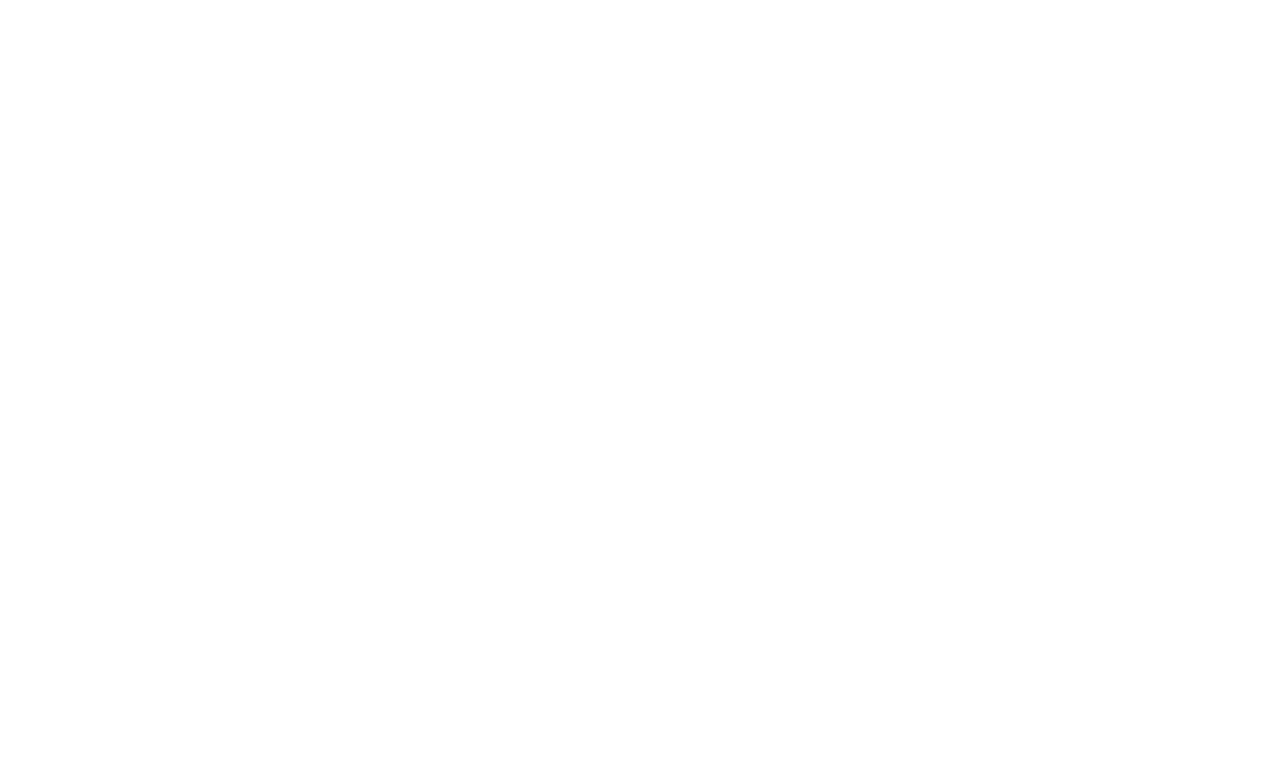
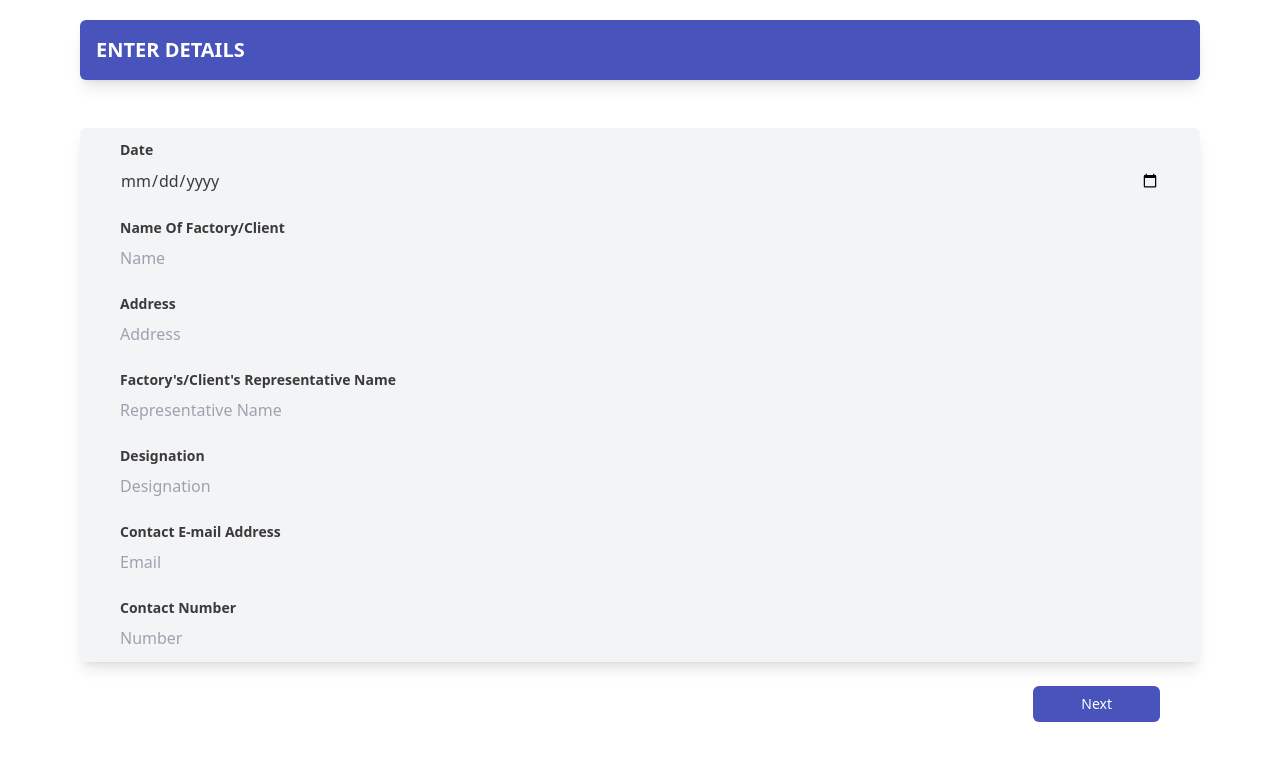
Before and after one commit to Raamishshah010/web_task, a React (Vite) app: page /form in a window 1280 px wide. Before the commit this address had no page. Shown: the top 760 px of the page. Built offline with nearby package versions, Linux system fonts and the light colour scheme.

Commit message:
Working on Form Inputs

```diff
--- a/src/App.jsx
+++ b/src/App.jsx
@@ -5,6 +5,7 @@
 import Login from "./Pages/Auth/Login";
 import Register from "./Pages/Auth/Register";
 import Home from "./Pages/Home/Home";
+import FormMain from "./Pages/Auth/Form";
 
 function App() {
   return (
@@ -14,6 +15,7 @@
           <Route path="/" element={<Login/>}></Route>
           <Route path="/register" element={<Register/>}></Route>
           <Route path="/home" element={<Home/>}></Route>
+          <Route path="/form" element={<FormMain/>}></Route>
           <Route path="/add-details" element={<AddDetails/>}></Route>
         </Routes>
       </Router>
--- /dev/null
+++ b/src/Pages/Auth/Form.jsx
@@ -0,0 +1,188 @@
+import React, { useState } from "react";
+import Home from "../Home/Home";
+
+const StepperForm = () => {
+  const [componentCounter, setComponentCounter] = useState(0);
+
+  const renderStepContent = () => {
+    switch (componentCounter) {
+      case 0:
+        return (
+          <div className="mt-12 shadow-lg bg-gray-100 rounded-md ">
+
+        <div className="w-full  px-10 py-3 flex flex-col gap-2 text-paragpraph">
+          <span className="text-sm font-semibold">Date</span>
+          <input type="date" placeholder="Date" className="bg-transparent outline-none" />
+        </div>
+
+        <div className="w-full  px-10 py-3 flex flex-col gap-2 text-paragpraph">
+          <span className="text-sm font-semibold">Name Of Factory/Client</span>
+          <input type="text" placeholder="Name" className="bg-transparent outline-none" />
+        </div>
+
+        <div className="w-full  px-10 py-3 flex flex-col gap-2 text-paragpraph">
+          <span className="text-sm font-semibold">Address</span>
+          <input type="text" placeholder="Address" className="bg-transparent outline-none" />
+        </div>
+
+        <div className="w-full  px-10 py-3 flex flex-col gap-2 text-paragpraph">
+          <span className="text-sm font-semibold">Factory's/Client's Representative Name</span>
+          <input type="text" placeholder="Representative Name" className="bg-transparent outline-none" />
+        </div>
+
+        <div className="w-full  px-10 py-3 flex flex-col gap-2 text-paragpraph">
+          <span className="text-sm font-semibold">Designation</span>
+          <input type="text" placeholder="Designation" className="bg-transparent outline-none" />
+        </div>
+
+        <div className="w-full  px-10 py-3 flex flex-col gap-2 text-paragpraph">
+          <span className="text-sm font-semibold">Contact E-mail Address</span>
+          <input type="text" placeholder="Email" className="bg-transparent outline-none" />
+        </div>
+
+
+        <div className="w-full  px-10 py-3 flex flex-col gap-2 text-paragpraph">
+          <span className="text-sm font-semibold">Contact Number</span>
+          <input type="number" placeholder="Number" className="bg-transparent outline-none" />
+        </div>
+
+
+        <div className="px-10 py-6 float-end">
+          <button className="bg-theme text-white text-sm px-12 py-2 rounded-md" onClick={() => setComponentCounter(1)}>Next</button>
+        </div>
+
+      </div>
+        );
+      case 1:
+        return (
+          <div className="mt-12 shadow-lg bg-gray-100 rounded-md">
+            <h1 className="text-xl font-semibold px-10 py-5">
+              Step 2: Client/Factory Details
+            </h1>
+
+
+
+            <div className="w-full px-10 py-3 flex flex-col gap-2 text-paragpraph">
+              <span className="text-sm font-semibold">No. Of Employees(Males/Females)</span>
+
+              <div className="flex gap-5 flex-wrap">
+                <div>
+                <input
+                type="number"
+                placeholder="Male"
+                className="bg-transparent outline-none"
+              />
+                </div>
+                <div>
+                <input
+                type="number"
+                placeholder="Female"
+                className="bg-transparent outline-none"
+              />
+                </div>
+              </div>
+
+            </div>
+
+
+            <div className="w-full px-10 py-3 flex flex-col gap-2 text-paragpraph">
+              <span className="text-sm font-semibold">No. Of Shifts</span>
+              <input
+                type="number"
+                placeholder="Enter The Numbers"
+                className="bg-transparent outline-none"
+              />
+            </div>
+
+
+            <div className="w-full px-10 py-3 flex flex-col gap-2 text-paragpraph">
+              <span className="text-sm font-semibold">Area Of The Factory(sqm/sqf)</span>
+              <input
+                type="number"
+                placeholder="Enter The Numbers"
+                className="bg-transparent outline-none"
+              />
+            </div>
+
+            <div className="w-full px-10 py-3 flex flex-col gap-2 text-paragpraph">
+              <span className="text-sm font-semibold">Production Capacity</span>
+              <input
+                type="text"
+                placeholder="Units"
+                className="bg-transparent outline-none"
+              />
+            </div>
+
+            <div className="w-full px-10 py-3 flex flex-col gap-2 text-paragpraph">
+              <span className="text-sm font-semibold">Major Production Processess</span>
+              <input
+                type="text"
+                placeholder="Production Process"
+                className="bg-transparent outline-none"
+              />
+            </div>
+
+            <div className="px-10 py-6 flex justify-between">
+              <button
+                className="bg-gray-500 text-white text-sm px-12 py-2 rounded-md"
+                onClick={() => setComponentCounter(0)} // Go back to the previous step
+              >
+                Back
+              </button>
+              <button
+                className="bg-theme text-white text-sm px-12 py-2 rounded-md"
+                onClick={() => setComponentCounter(2)} // Go to the next step
+              >
+                Next
+              </button>
+            </div>
+          </div>
+        );
+      case 2:
+        return (
+          <div className="mt-12 shadow-lg bg-gray-100 rounded-md">
+            <h1 className="text-xl font-semibold px-10 py-5">Step 3: Confirm Details</h1>
+            <p className="px-10">Review all your information before submitting.</p>
+            <div className="px-10 py-6 flex justify-between">
+              <button
+                className="bg-gray-500 text-white text-sm px-12 py-2 rounded-md"
+                onClick={() => setComponentCounter(1)} // Go back to the previous step
+              >
+                Back
+              </button>
+              <button
+                className="bg-green-500 text-white text-sm px-12 py-2 rounded-md"
+                onClick={() => alert("Form Submitted")} // Final action
+              >
+                Submit
+              </button>
+            </div>
+          </div>
+        );
+      default:
+        return <h1>Unknown Step</h1>;
+    }
+  };
+
+  return (
+    <>
+      <div className="px-20 py-5 max-md:px-5">
+        <div>
+          <div className="bg-theme text-xl font-semibold text-white p-4 uppercase rounded-md shadow-lg">
+            <h1>Enter Details</h1>
+          </div>
+
+          {/* Render content based on the current step */}
+          {renderStepContent()}
+        </div>
+      </div>
+    </>
+  );
+};
+
+const FormMain = () => {
+  const [companyDetails, setCompanyDetails] = useState([]);
+  return <>{companyDetails.length <= 0 ? <StepperForm /> : <Home />}</>;
+};
+
+export default FormMain;
--- a/src/Pages/Auth/Login.jsx
+++ b/src/Pages/Auth/Login.jsx
@@ -9,7 +9,7 @@
 
     const navigate = useNavigate()
     const login = () =>{
-        navigate('/home')
+        navigate('/form')
     }
 
 
```
